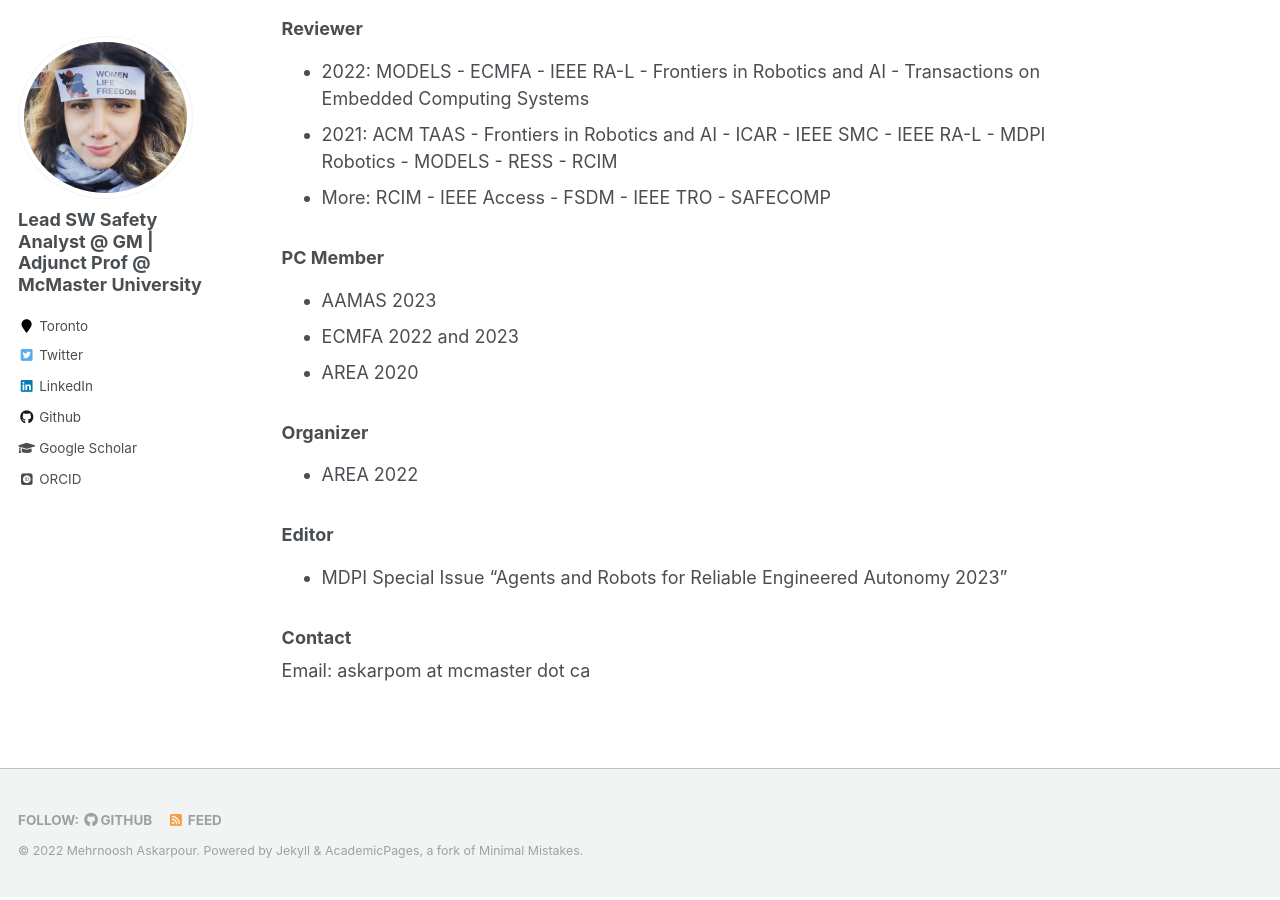
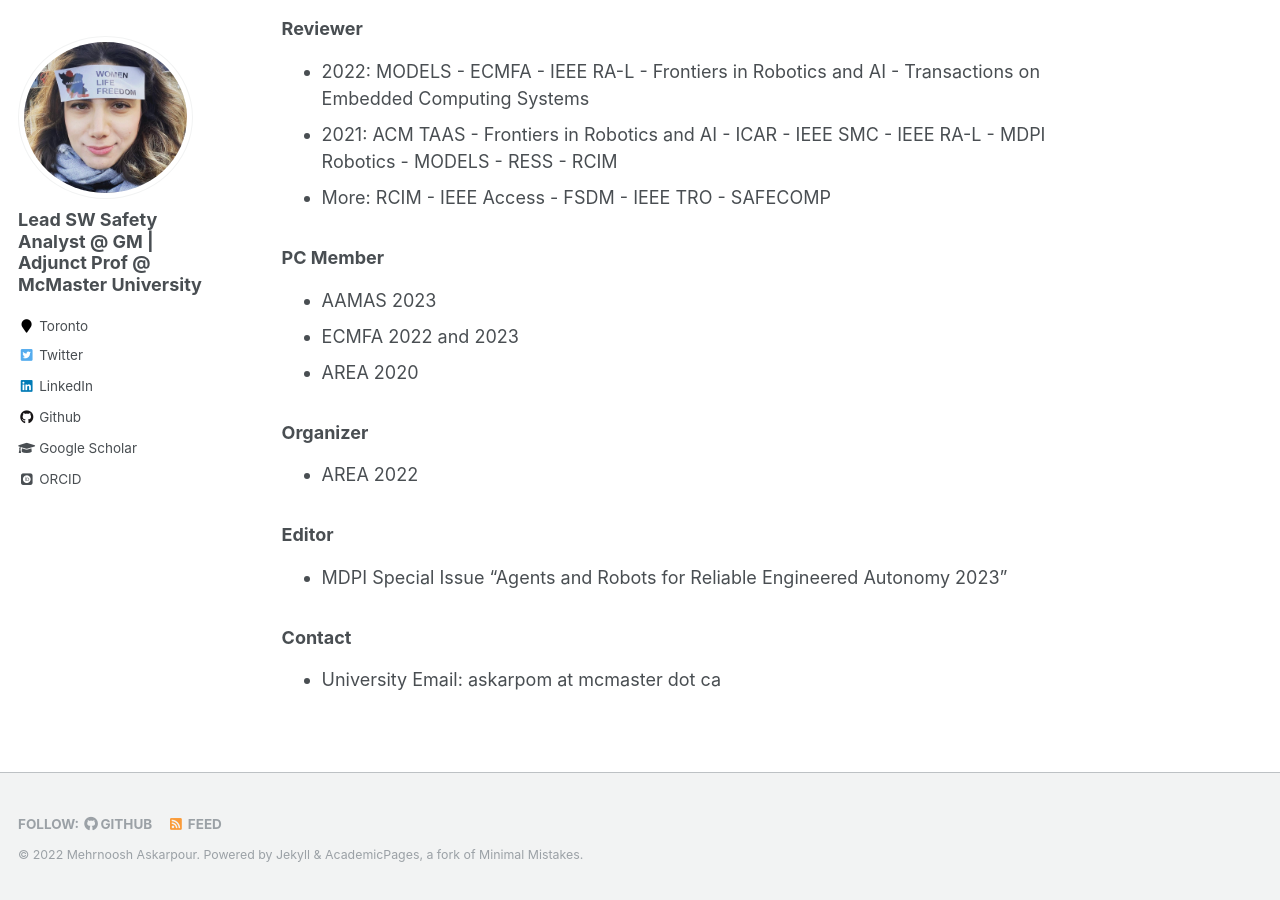
Before and after one commit to Askarpour/askarpour.github.io, a Jekyll site: the page built from _pages/about.md, in a window 1280 px wide and 900 px high, scrolled down 1577 px. Built offline with Jekyll 4.4.1, drawn with Linux system fonts in a browser that asks for light colours; some web fonts are replaced.

Commit message:
Update about.md

```diff
--- a/_pages/about.md
+++ b/_pages/about.md
@@ -74,7 +74,7 @@ My research interests are formal verification, model-based safety analysis and a
 
 <h3>Contact</h3>
 
-Email: askarpom  at  mcmaster  dot  ca
+ * University Email: askarpom  at  mcmaster  dot  ca
 
 
 <!-- Global site tag (gtag.js) - Google Analytics -->
```
